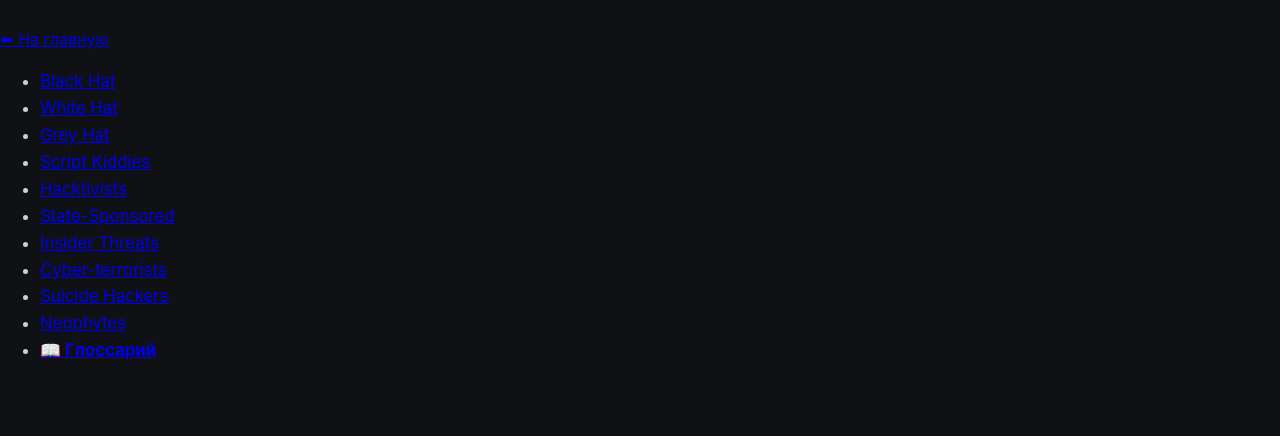
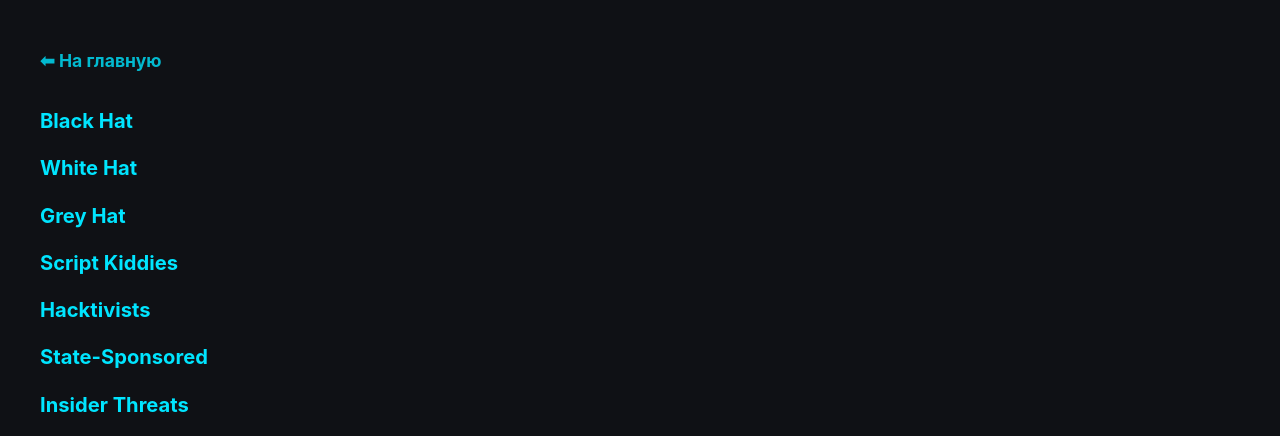
Before and after one commit to artalek/projec-hackers, a plain HTML site: page pages/glossary.html in a window 1280 px wide. Shown: the part 95-531 px from the top of the page. Drawn offline with Linux system fonts and the light colour scheme.

Commit message:
текст

```diff
--- a/pages/glossary.html
+++ b/pages/glossary.html
@@ -328,6 +328,44 @@
     .letter-big { font-size: 2em; }
     .term-card { padding: 14px 16px; }
   }
+nav {
+  /* Отступ от края страницы */
+  padding-left: 40px;
+  padding-top: 20px;
+}
+
+nav ul {
+  list-style: none;
+  padding: 0;
+  margin: 0;
+}
+
+nav ul li {
+  /* Расстояние между пунктами списка */
+  margin-bottom: 15px;
+}
+
+nav a {
+  /* Увеличение размера текста */
+  font-size: 1.2em;
+  color: #00e5ff;
+  text-decoration: none;
+  font-weight: bold;
+  /* Плавный переход цвета при наведении */
+  transition: color 0.3s ease;
+}
+
+nav a:hover {
+  color: #ffffff;
+}
+
+/* Стиль для ссылки "На главную", чтобы она не сливалась */
+nav > a {
+  display: inline-block;
+  margin-bottom: 30px;
+  font-size: 1.1em;
+  opacity: 0.8;
+}
 </style>
 </head>
 <body>
```
Also changed, not shown: index.html (+2 -2 lines).
